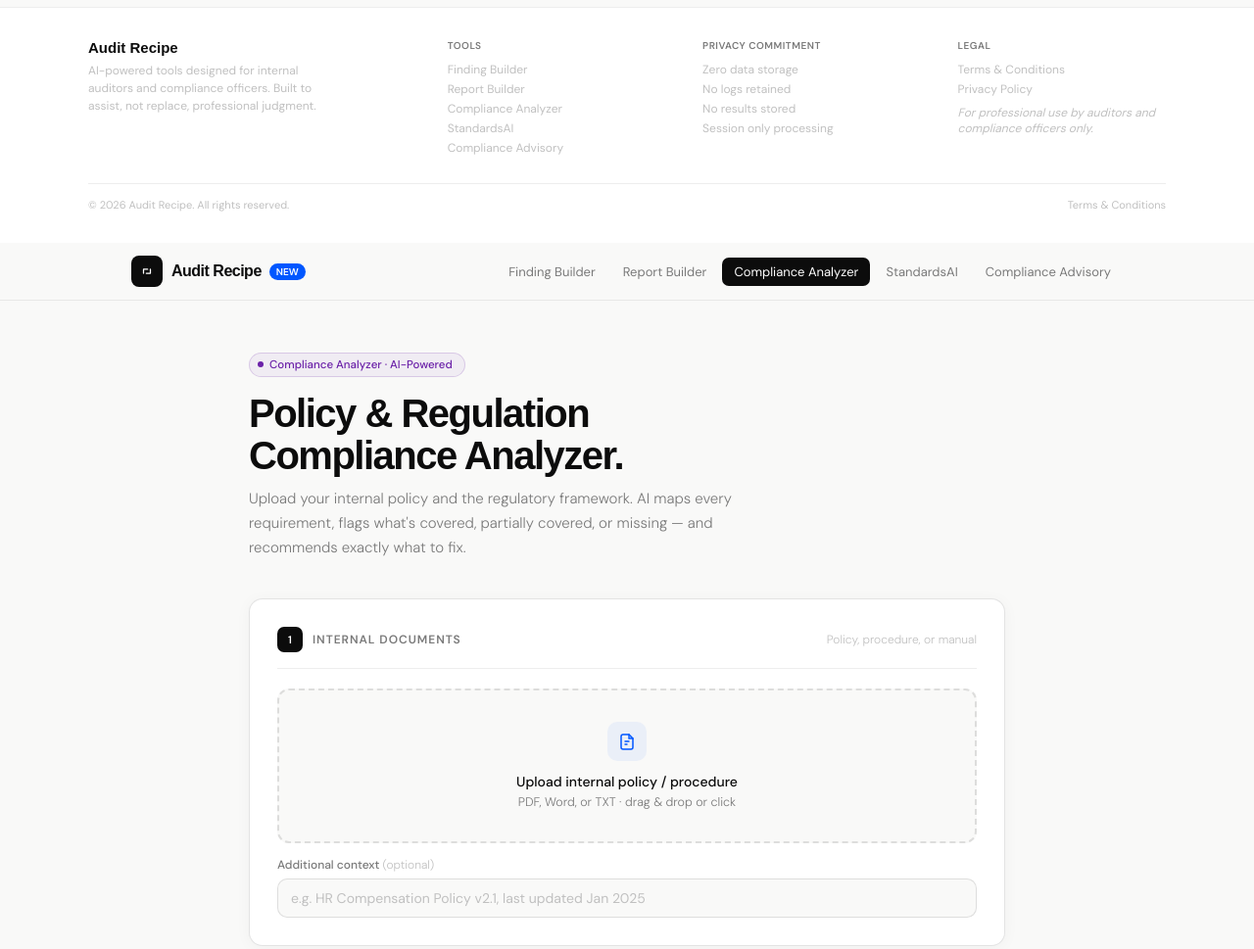
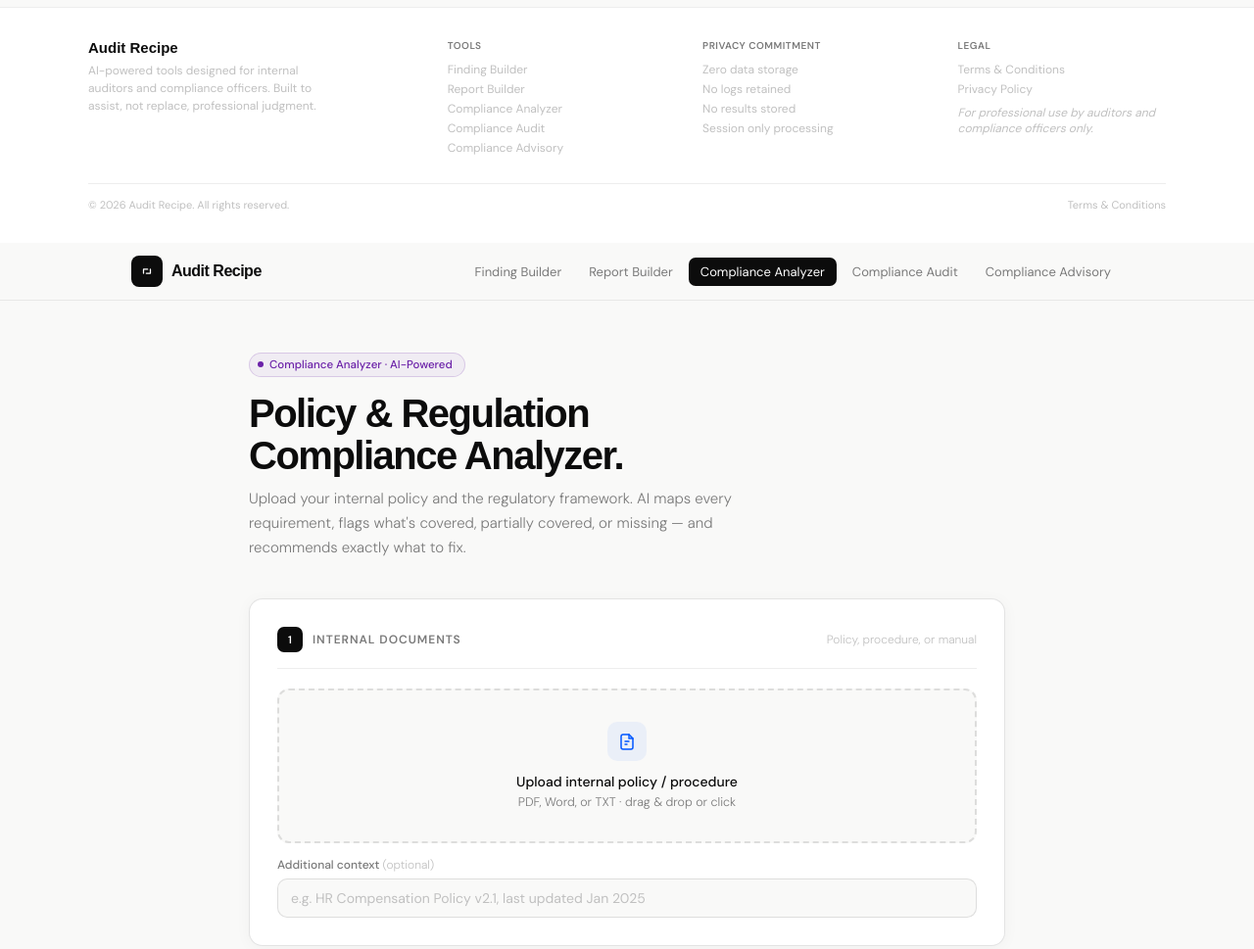
Before and after one commit to worrkly/audit-recipe, a website: page public/compliance-analyzer.html in a window 1280 px wide. Shown: the part 1340-2309 px from the top of the page at 98% size. Drawn offline with Linux system fonts and the light colour scheme; a web font is replaced by a local one.

Commit message:
fix: remove NEW badges, rename to Compliance Audit

```diff
--- a/public/compliance-analyzer.html
+++ b/public/compliance-analyzer.html
@@ -166,7 +166,7 @@
     .nav-logo{font-family:'Fustat',sans-serif;font-weight:800;font-size:16px;color:var(--ink);letter-spacing:-0.5px;text-decoration:none;display:flex;align-items:center;gap:9px;margin-right:8px;}
     .nav-logo-icon{width:32px;height:32px;background:var(--ink);border-radius:8px;display:flex;align-items:center;justify-content:center;}
     .nav-logo-icon svg{width:14px;height:14px;}
-    .badge-new{background:#0057FF;color:white;font-size:10px;font-weight:600;padding:2px 7px;border-radius:20px;margin-right:auto;}
+
     .nav-links{display:flex;gap:4px;margin-left:auto;}
     .nav-link{font-size:13px;color:var(--ink3);text-decoration:none;padding:6px 12px;border-radius:7px;transition:all 0.15s;font-family:'DM Sans',sans-serif;}
     .nav-link:hover{background:var(--border);color:var(--ink);}
@@ -206,12 +206,11 @@
       <div class="nav-logo-icon"><svg width="18" height="18" viewBox="0 0 20 20" fill="none"><path d="M5 13V7h6" stroke="white" stroke-width="1.8" stroke-linecap="round" stroke-linejoin="round"/><path d="M15 7v6h-6" stroke="white" stroke-width="1.8" stroke-linecap="round" stroke-linejoin="round"/></svg></div>
       Audit Recipe
     </a>
-    <span class="badge-new">NEW</span>
     <div class="nav-links">
     <a class="nav-link" href="finding-builder.html">Finding Builder</a>
     <a class="nav-link" href="report-builder.html">Report Builder</a>
     <a class="nav-link active" href="compliance-analyzer.html">Compliance Analyzer</a>
-    <a class="nav-link" href="standards-ai.html">StandardsAI</a>
+    <a class="nav-link" href="standards-ai.html">Compliance Audit</a>
     <a class="nav-link" href="compliance-advisory.html">Compliance Advisory</a>
     </div>
   </nav>
@@ -378,7 +377,7 @@
         <a href="finding-builder.html">Finding Builder</a>
         <a href="report-builder.html">Report Builder</a>
         <a href="compliance-analyzer.html">Compliance Analyzer</a>
-        <a href="standards-ai.html">StandardsAI</a>
+        <a href="standards-ai.html">Compliance Audit</a>
         <a href="compliance-advisory.html">Compliance Advisory</a>
       </div>
       <div class="footer-col">
@@ -1014,7 +1013,7 @@ Important:
     .nav-logo{font-family:'Fustat',sans-serif;font-weight:800;font-size:16px;color:var(--ink);letter-spacing:-0.5px;text-decoration:none;display:flex;align-items:center;gap:9px;margin-right:8px;}
     .nav-logo-icon{width:32px;height:32px;background:var(--ink);border-radius:8px;display:flex;align-items:center;justify-content:center;}
     .nav-logo-icon svg{width:14px;height:14px;}
-    .badge-new{background:#0057FF;color:white;font-size:10px;font-weight:600;padding:2px 7px;border-radius:20px;margin-right:auto;}
+
     .nav-links{display:flex;gap:4px;margin-left:auto;}
     .nav-link{font-size:13px;color:var(--ink3);text-decoration:none;padding:6px 12px;border-radius:7px;transition:all 0.15s;font-family:'DM Sans',sans-serif;}
     .nav-link:hover{background:var(--border);color:var(--ink);}
@@ -1054,12 +1053,11 @@ Important:
       <div class="nav-logo-icon"><svg width="18" height="18" viewBox="0 0 20 20" fill="none"><path d="M5 13V7h6" stroke="white" stroke-width="1.8" stroke-linecap="round" stroke-linejoin="round"/><path d="M15 7v6h-6" stroke="white" stroke-width="1.8" stroke-linecap="round" stroke-linejoin="round"/></svg></div>
       Audit Recipe
     </a>
-    <span class="badge-new">NEW</span>
     <div class="nav-links">
     <a class="nav-link" href="finding-builder.html">Finding Builder</a>
     <a class="nav-link" href="report-builder.html">Report Builder</a>
     <a class="nav-link active" href="compliance-analyzer.html">Compliance Analyzer</a>
-    <a class="nav-link" href="standards-ai.html">StandardsAI</a>
+    <a class="nav-link" href="standards-ai.html">Compliance Audit</a>
     <a class="nav-link" href="compliance-advisory.html">Compliance Advisory</a>
     </div>
   </nav>
@@ -1226,7 +1224,7 @@ Important:
         <a href="finding-builder.html">Finding Builder</a>
         <a href="report-builder.html">Report Builder</a>
         <a href="compliance-analyzer.html">Compliance Analyzer</a>
-        <a href="standards-ai.html">StandardsAI</a>
+        <a href="standards-ai.html">Compliance Audit</a>
         <a href="compliance-advisory.html">Compliance Advisory</a>
       </div>
       <div class="footer-col">
```
